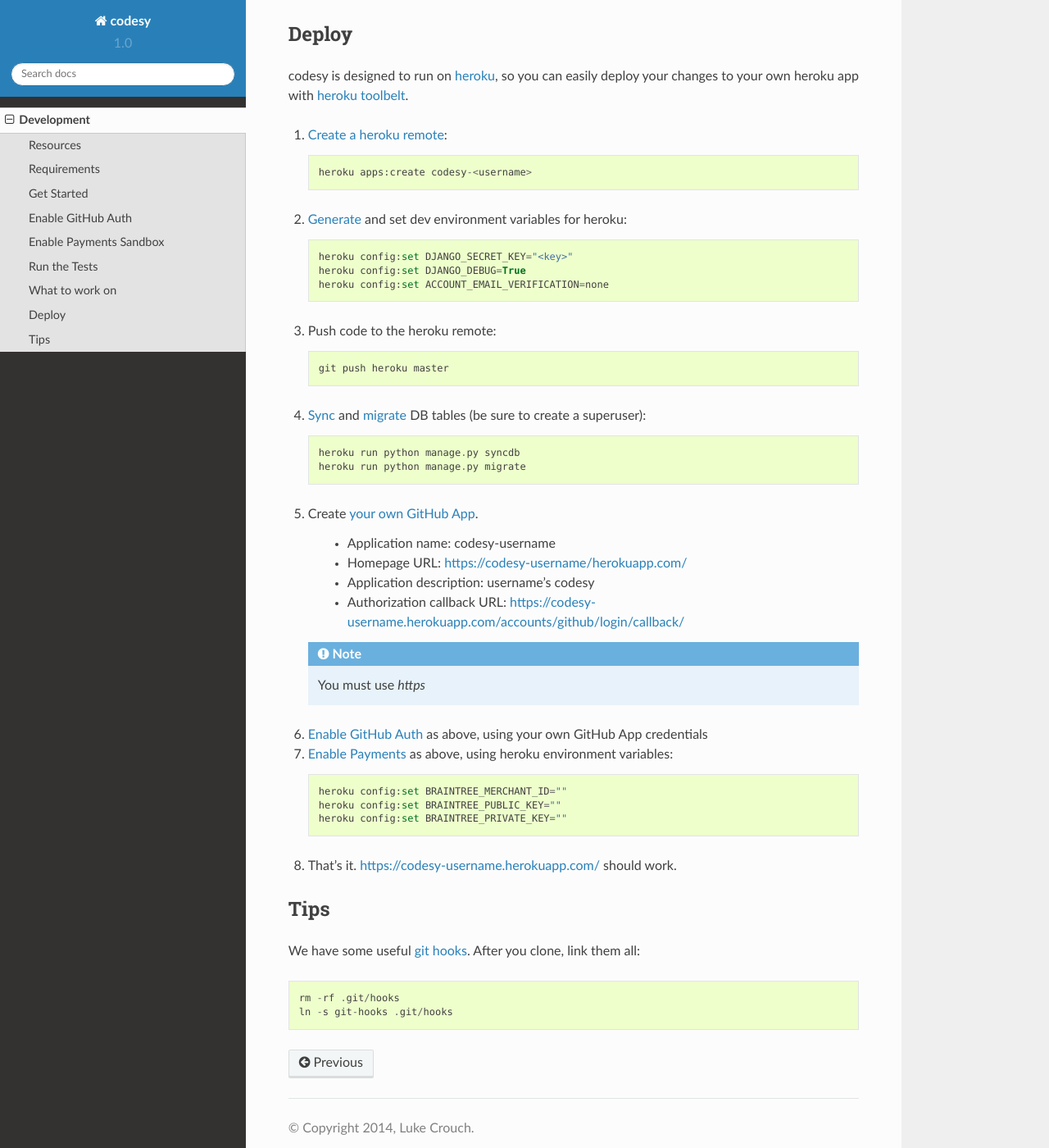
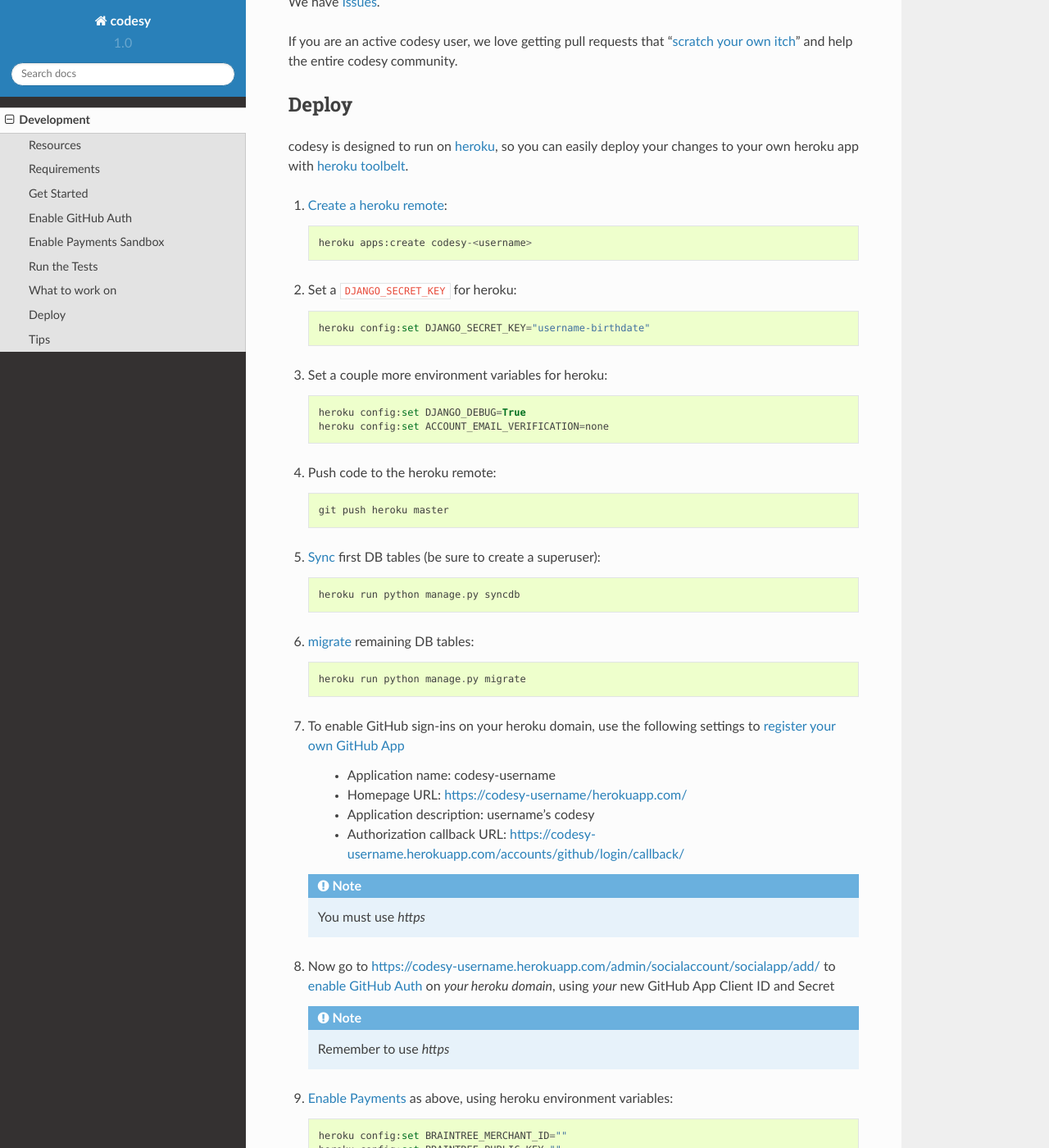
Before and after one commit to codesy/codesy, a Sphinx documentation site: the page built from docs/development.rst, in a window 1280 px wide and 1400 px high, scrolled down 2859 px. Shown: the whole window at 82% size. Built offline with Sphinx 7.4.7 and the Read the Docs theme 2.0.0, drawn with Linux system fonts in a browser that asks for light colours; some of the changed text lies outside the part shown.

Commit message:
update deploy docs with jdungan

```diff
--- a/docs/development.rst
+++ b/docs/development.rst
@@ -75,9 +75,12 @@
     cp .env-dist .env
     source .env
 
-#. `Sync`_ and `migrate`_ DB tables (be sure to create a superuser)::
+#. `Sync`_ first DB tables (be sure to create a superuser)::
 
     ./manage.py syncdb
+
+#. `migrate`_ remaining DB tables::
+
     ./manage.py migrate
 
 #. Start the django app, via plain `runserver`_::
@@ -166,9 +169,12 @@
 
     heroku apps:create codesy-<username>
 
-#. `Generate`_ and set dev environment variables for heroku::
+#. Set a ``DJANGO_SECRET_KEY`` for heroku::
 
-    heroku config:set DJANGO_SECRET_KEY="<key>"
+    heroku config:set DJANGO_SECRET_KEY="username-birthdate"
+
+#. Set a couple more environment variables for heroku::
+
     heroku config:set DJANGO_DEBUG=True
     heroku config:set ACCOUNT_EMAIL_VERIFICATION=none
 
@@ -176,12 +182,15 @@
 
     git push heroku master
 
-#. `Sync`_ and `migrate`_ DB tables (be sure to create a superuser)::
+#. `Sync`_ first DB tables (be sure to create a superuser)::
 
     heroku run python manage.py syncdb
+
+#. `migrate`_ remaining DB tables::
+
     heroku run python manage.py migrate
 
-#. Create `your own GitHub App`_.
+#. To enable GitHub sign-ins on your heroku domain, use the following settings to `register your own GitHub App`_
 
     * Application name: codesy-username
     * Homepage URL: https://codesy-username/herokuapp.com/
@@ -190,7 +199,10 @@
 
    .. note:: You must use `https`
 
-#. `Enable GitHub Auth`_ as above, using your own GitHub App credentials
+#. Now go to https://codesy-username.herokuapp.com/admin/socialaccount/socialapp/add/
+   to `enable GitHub Auth`_ on *your heroku domain*, using *your* new GitHub App Client ID and Secret
+
+   .. note:: Remember to use `https`
 
 #. `Enable Payments`_ as above, using heroku environment variables::
 
@@ -204,7 +216,7 @@
 .. _heroku toolbelt: https://toolbelt.heroku.com/
 .. _Create a heroku remote: https://devcenter.heroku.com/articles/git#creating-a-heroku-remote
 .. _Generate: http://www.miniwebtool.com/django-secret-key-generator/
-.. _your own GitHub App: https://github.com/settings/applications/new
+.. _register your own GitHub App: https://github.com/settings/applications/new
 
 
 .. _Sync: https://docs.djangoproject.com/en/1.6/ref/django-admin/#syncdb
```
